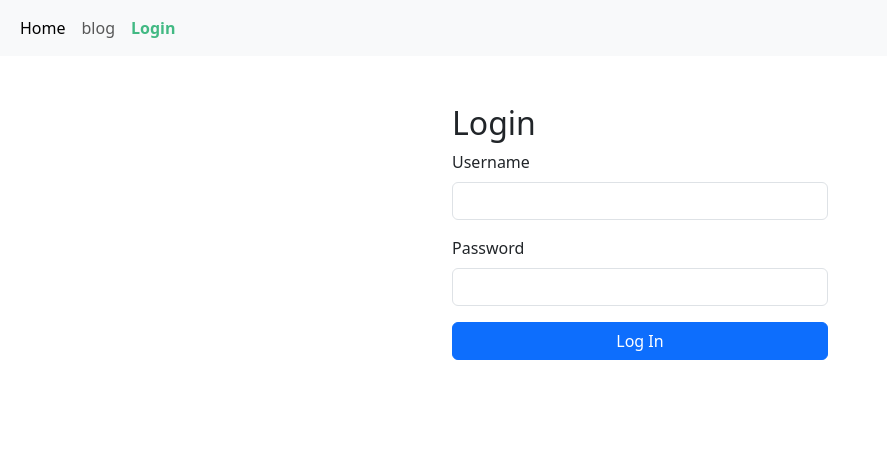
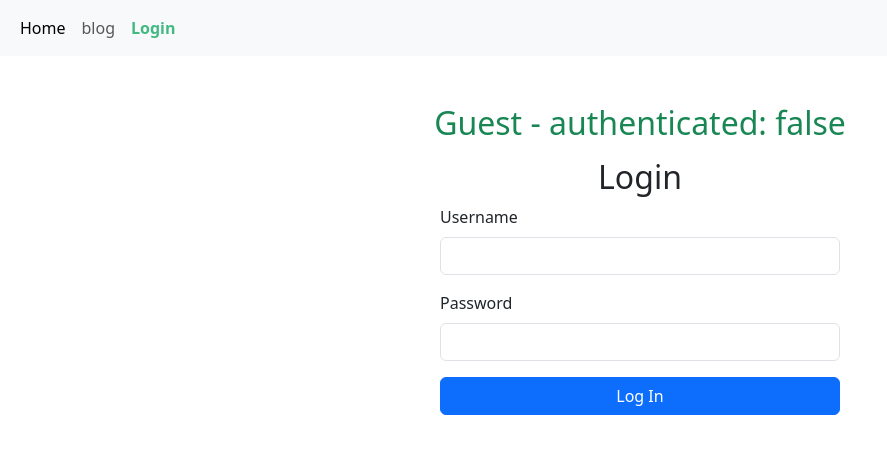
Before and after one commit to rynBenAmor/djanvue-test, a Vue app in the folder frontend/vue-project/: page /login in a window 1280 px wide. Shown: the top 454 px of the page, without its empty margins (0-887 px from the left). Built offline with nearby package versions, Linux system fonts and the light colour scheme.

Commit message:
6th commit

```diff
--- a/frontend/vue-project/src/App.vue
+++ b/frontend/vue-project/src/App.vue
@@ -1,59 +1,24 @@
 <template>
-    <nav-bar></nav-bar>
+
+  <nav-bar></nav-bar>
 
   <div class="container mt-4">
-
-
-    <!-- Show login form only if not logged in
-    <login-form class="d-none" v-if="!username" @login-success="handleLoginSuccess" />-->
-
-
     <!-- Show routed views  -->
     <router-view />
+  </div>
 
-  </div>
 </template>
 
 <script>
 
 import NavBar from './components/NavBar.vue';
 
-import axios from 'axios'
-import { BACKEND_URL } from './config';
-
 
 export default {
-  components: {  NavBar, },
-  data() {
-    return {
-      username: null,
-    }
-  },
+  name: 'App',
+  components: { NavBar, },
+}
 
-  methods: {
-    handleLoginSuccess(payload) {
-      this.username = payload.username;
-      axios.defaults.headers.common['Authorization'] = 'Bearer ' + payload.accessToken;
-    },
-
-
-  },
-
-  async mounted() {
-    const token = localStorage.getItem('access_token')
-    if (token) {
-      axios.defaults.headers.common['Authorization'] = 'Bearer ' + token
-      try {
-        const res = await axios.get(BACKEND_URL + '/user/me/')
-        this.username = res.data.username
-      } catch {
-        localStorage.removeItem('access_token')
-        delete axios.defaults.headers.common['Authorization']
-      }
-    }
-  },
-
-}
 </script>
 
 
--- a/frontend/vue-project/src/components/LogoutButton.vue
+++ b/frontend/vue-project/src/components/LogoutButton.vue
@@ -14,12 +14,12 @@ import { useUserStore } from '@/stores/user';
 export default {
     name: 'LogoutButton',
 
-    computed: {
-        // initiate the store reactively and make it a property
-        userStore() {
-            return useUserStore();
-        }
+    data() {
+        return {
+            userStore: useUserStore(), //initialize user store
+        };
     },
+
     methods: {
         async logout() {
             try {
--- a/frontend/vue-project/src/components/NavBar.vue
+++ b/frontend/vue-project/src/components/NavBar.vue
@@ -42,14 +42,11 @@ export default {
     components: { LogoutButton },
     data() {
         return {
+            userStore: useUserStore(), // Initialize user store
             username: null,
         };
     },
-    computed: {
-        userStore() {
-            return useUserStore();
-        },
-    },
+
     mounted() {
         this.username = this.userStore.username;
     },
--- a/frontend/vue-project/src/views/HomeView.vue
+++ b/frontend/vue-project/src/views/HomeView.vue
@@ -23,7 +23,7 @@
         </div>
     </div>
 
-    <h1 v-else class="text-center text-info">Please Log In</h1>
+    <h1 v-else class="text-center text-info">Please Log In to see your profile !</h1>
 </template>
 
 <script>
@@ -60,9 +60,7 @@ export default {
                 }
             })
             .then(res => {
-
                 this.user = res.data;
-
                 this.message = '';
             })
             .catch(err => {
@@ -96,6 +94,7 @@ export default {
                     this.success = false;
                 });
         },
+
         onImgError(e) {
             e.target.src = 'https://via.placeholder.com/200?text=No+Image';
         }
--- a/frontend/vue-project/src/views/LoginView.vue
+++ b/frontend/vue-project/src/views/LoginView.vue
@@ -1,7 +1,8 @@
 <template>
-  <div class="container mt-5" style="max-width: 400px;">
-    <h2>Login</h2>
-    <form @submit.prevent="login">
+  <div class="container mt-5" >
+    <h1 class="h2 text-success text-center mb-3"> {{ getUsername }} - authenticated: {{ isLoggedIn }} </h1>
+    <h2 class="text-center">Login</h2>
+    <form @submit.prevent="login" style="max-width: 400px;" class="mx-auto">
       <div class="mb-3">
         <label for="username" class="form-label">Username</label>
         <input v-model="username" id="username" class="form-control" required />
@@ -24,10 +25,19 @@ import { useUserStore } from '@/stores/user';
 export default {
   data() {
     return {
+      userStore: useUserStore(),
       username: '',
       password: '',
       error: null,
     };
+  },
+  computed:{
+    getUsername() {
+      return this.userStore.getUsername || 'Guest';
+    },
+    isLoggedIn() {
+      return this.userStore.isLoggedIn;
+    }
   },
   methods: {
     async login() {
@@ -50,14 +60,13 @@ export default {
         const currentUsername = userRes.data.username;
 
         // Use Pinia store
-        const userStore = useUserStore();
-        userStore.setUser(currentUsername);
+        this.userStore.setUser(currentUsername);
 
         // Emit event to parent with username
         this.$emit('login-success', { username: currentUsername, accessToken });
 
         // Optionally redirect or show a message
-        // this.$router.push('/'); // Uncomment to redirect after login
+        //this.$router.push('/'); // Uncomment to redirect after login
 
       } catch (err) {
         this.error = 'Login failed: Invalid credentials.';
```
Lines whose indentation alone changed are shown as unchanged.
